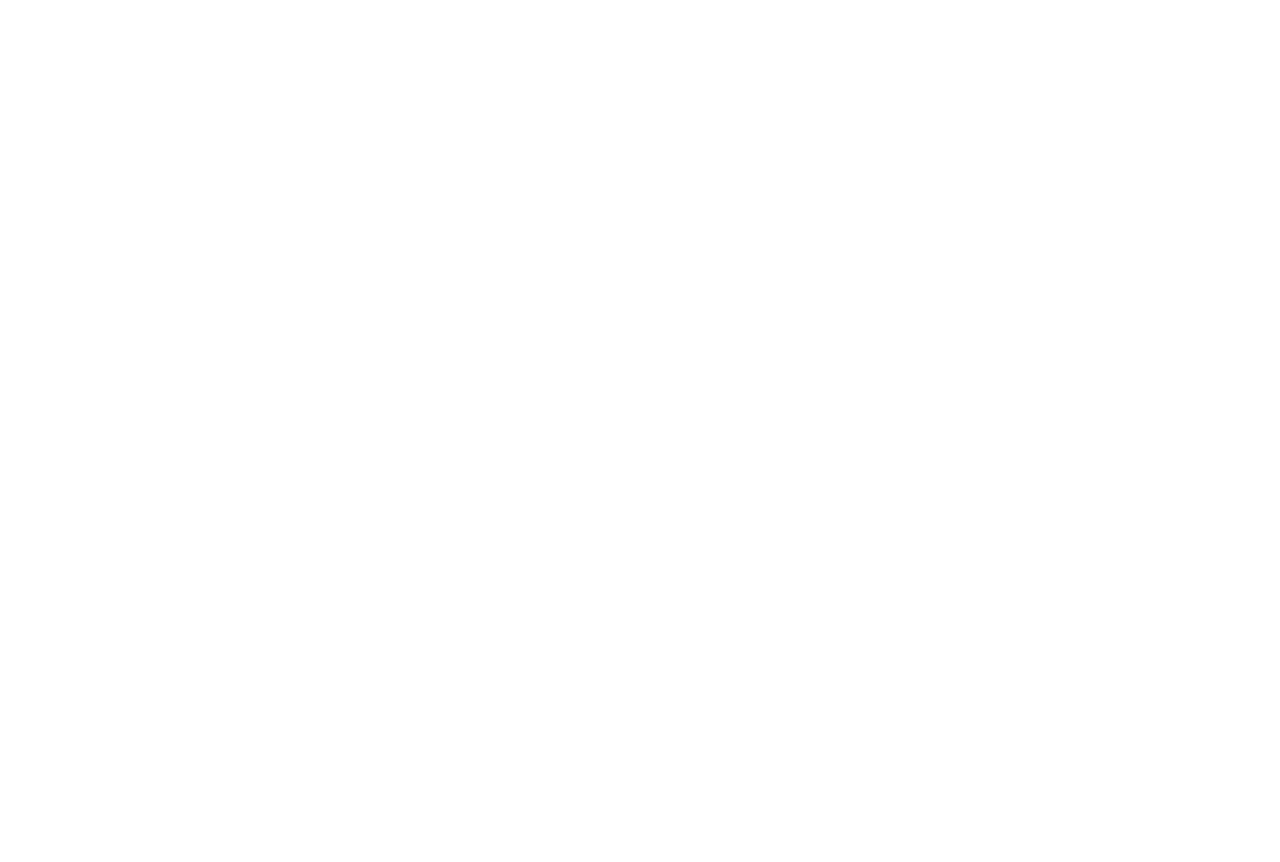
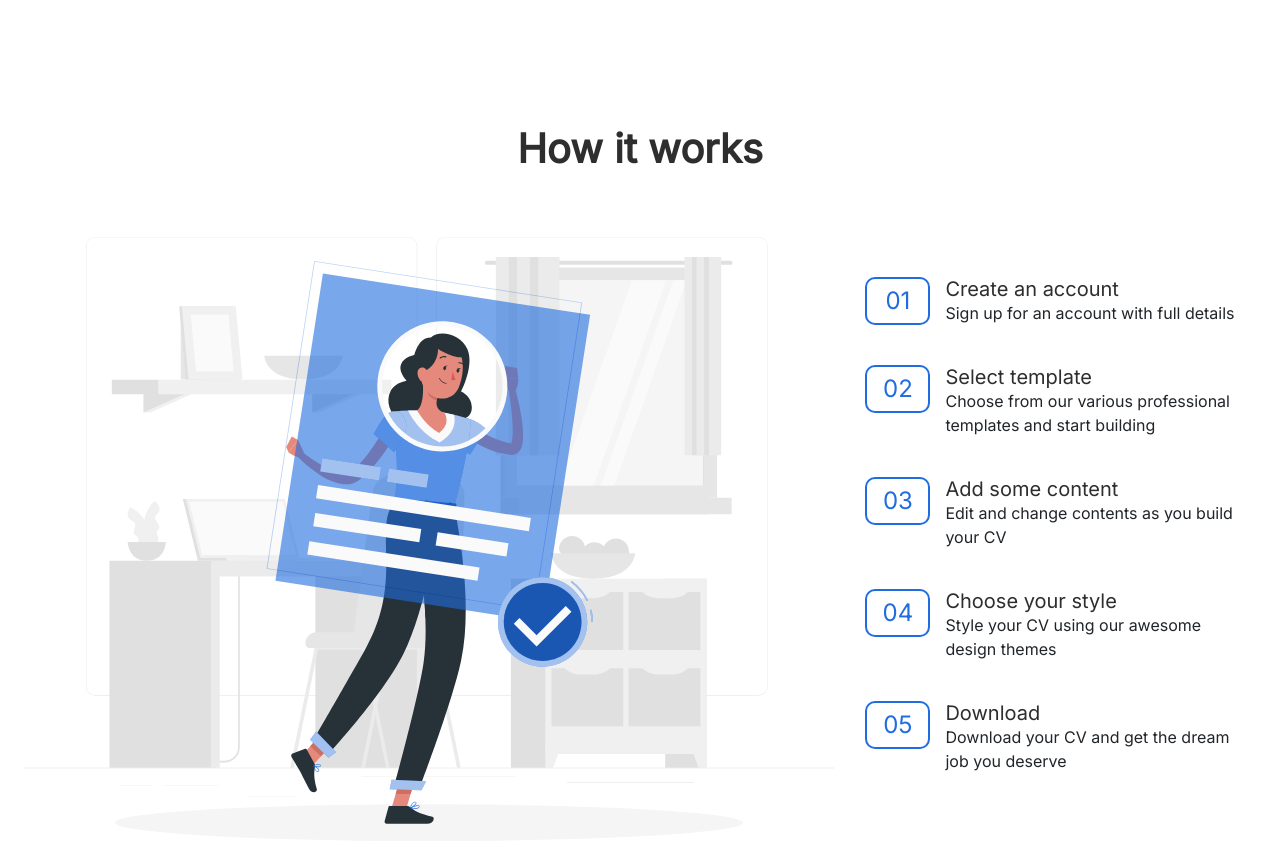
Before and after one commit to Joblyn/Cv-Builder, a React (Create React App) app: page / in a window 1280 px wide. Shown: the part 1460-2322 px from the top of the page. Before the commit the page ends 1489 px from the top, so only its background shows below. Built offline with nearby package versions, Linux system fonts and the light colour scheme.

Commit message:
how-it-works section

```diff
--- a/src/components/benefits/styles/benefits.js
+++ b/src/components/benefits/styles/benefits.js
@@ -1,14 +1,14 @@
-import styled from 'styled-components';
+import styled from 'styled-components/macro';
 
 import { Container as BootstrapContainer, Button as BootstrapButton} from 'react-bootstrap';
 
 export const Container = styled(BootstrapContainer)`
-  margin: 7em 0!important;
+  margin: 10em 0!important;
   max-width: 100vw;
   padding: 0 1.5rem!important;
 
   @media(max-width: 768px) {
-    margin: -2.5em 0 0 0!important;
+    margin: -6em 0 0 0!important;
   }
 `;
 
@@ -27,6 +27,13 @@
 export const Item = styled.div`
   margin-top: 4rem;
   padding: 0 1.4rem!important;
+  transition: all 0.3s;
+
+  &:hover {
+    box-sizing: border-box;
+    box-shadow: 0 2px 10px rgba(0, 0, 0, 0.5);
+    cursor: default;
+  }
 `;
 
 export const Icon = styled.img`
--- /dev/null
+++ b/src/components/how-it-works/index.js
@@ -0,0 +1,40 @@
+import React from "react";
+
+import { Container, Heading, Image, Steps, Step, Title, Text, Indicator, Group } from './styles/how-it-works';
+
+export default function HowItWorks({ children, ...restProps }){
+  return <Container {...restProps}>{children}</Container>
+}
+
+HowItWorks.Heading = function HowItWorksHeading({ children, ...restProps }) {
+  return <Heading {...restProps}>{children}</Heading>
+}
+
+HowItWorks.Image = function HowItWorksImage({ src, ...restProps }) {
+  return <Image src={src} {...restProps} />
+}
+
+HowItWorks.Steps = function HowItWorksSteps({ children, ...restProps }) {
+  return <Steps {...restProps}>{children}</Steps>
+}
+
+HowItWorks.Step = function HowItWorksStep({ children, ...restProps }) {
+  return <Step {...restProps}>{children}</Step>
+}
+
+HowItWorks.Title = function HowItWorksTitle({ children, ...restProps }) {
+  return <Title {...restProps}>{children}</Title>
+}
+
+HowItWorks.Group = function HowItWorksGroup({ children, ...restProps }) {
+  return <Group {...restProps}>{children}</Group>
+}
+
+
+HowItWorks.Text = function HowItWorksText({ children, ...restProps }) {
+  return <Text {...restProps}>{children}</Text>
+}
+
+HowItWorks.Indicator = function HowItWorksIndicator({ children, ...restProps }) {
+  return <Indicator {...restProps}>{children}</Indicator>
+}
--- /dev/null
+++ b/src/components/how-it-works/styles/how-it-works.js
@@ -0,0 +1,67 @@
+import styled from 'styled-components/macro';
+
+export const Container = styled.div`
+  margin: 10em 0!important;
+  max-width: 100vw;
+  padding: 0 1.5rem!important;
+
+  @media(max-width: 768px) {
+    margin: 9em 0 0 0!important;
+  }`;
+
+export const Heading = styled.h3`
+  font-style: normal;
+  font-weight: 600;
+  font-size: 40px;
+  line-height: 48px;
+  color: #2E2E2E;
+  margin-bottom: 1.6em;
+
+  @media(max-width: 768px) {
+    font-size: 30px;
+  }`;
+
+export const Image = styled.img``;
+
+export const Steps = styled.div``;
+
+export const Step = styled.div`
+  margin: 2.5rem 0;
+`;
+
+export const Indicator = styled.div`
+  border: 2px solid #216DE0;
+  display:flex;
+  justify-content:center;
+  align-items: center;
+  box-sizing: border-box;
+  border-radius: 10px;
+  font-size: 24px;
+  font-style: normal;
+  font-weight: 500;
+  width: 2.8rem;
+  height: 3rem;
+  letter-spacing: 0em;
+  color: #216DE0;
+  transition: all 0.4s;
+
+  &:hover {
+    background-color: #216DE0;
+    color: #fff;
+    cursor: default;
+  }
+`;
+
+export const Title = styled.div`
+  font-style: normal;
+  font-weight: 500;
+  font-size: 20px;
+  line-height: 24px;
+  color: #2E2E2E;
+`;
+
+export const Text = styled.div`
+
+`;
+
+export const Group = styled.div``;
--- a/src/components/index.js
+++ b/src/components/index.js
@@ -2,3 +2,4 @@
 export { default as Header } from './header';
 export { default as Hero } from './hero'
 export {default as Benefits } from './benefits';
+export { default as HowItWorks } from './how-it-works';
--- /dev/null
+++ b/src/containers/howItWorks-section.js
@@ -0,0 +1,26 @@
+import React from "react";
+import { HowItWorks } from "../components";
+import steps from '../fixtures/how-it-works.json';
+
+export default function HowItWorksSection() {
+  return (
+    <HowItWorks className="d-flex flex-column row">
+      <HowItWorks.Heading className="text-center col-12">How it works</HowItWorks.Heading>
+      <HowItWorks.Group className="row">
+        <HowItWorks.Image src="./images/how-it-works.svg" className="col-md-8 col-lg-8 col-sm-12"/>
+        <HowItWorks.Steps className="col-lg-4 col-md-4 col-sm-12">
+          {steps.map(step =>(
+            <HowItWorks.Step key={step.id} className="row">
+              <HowItWorks.Indicator className="col-2">{`0${step.id}`}</HowItWorks.Indicator>
+              <HowItWorks.Group className="col-10">
+                <HowItWorks.Title>{step.title}</HowItWorks.Title>
+                <HowItWorks.Text>{step.text}</HowItWorks.Text>
+              </HowItWorks.Group>
+            </HowItWorks.Step>
+          ))
+          }
+        </HowItWorks.Steps>
+      </HowItWorks.Group>
+    </HowItWorks>
+  )
+}
--- a/src/containers/index.js
+++ b/src/containers/index.js
@@ -1,3 +1,4 @@
 export { default as HomeHeader } from './home-header';
 export { default as HeroContainer } from './hero';
 export { default as BenefitsSection } from './benefits-section';
+export { default as HowItWorksSection } from './howItWorks-section';
--- a/src/pages/home.js
+++ b/src/pages/home.js
@@ -1,5 +1,5 @@
 import React from 'react';
-import { HomeHeader, HeroContainer, BenefitsSection }from '../containers';
+import { HomeHeader, HeroContainer, BenefitsSection, HowItWorksSection }from '../containers';
 
 export default function Home() {
   return (
@@ -7,6 +7,7 @@
       <HomeHeader />
       <HeroContainer />
       <BenefitsSection />
+      <HowItWorksSection />
     </>
   )
 }
```
Also changed, not shown: public/images/how-it-works.svg (added).
